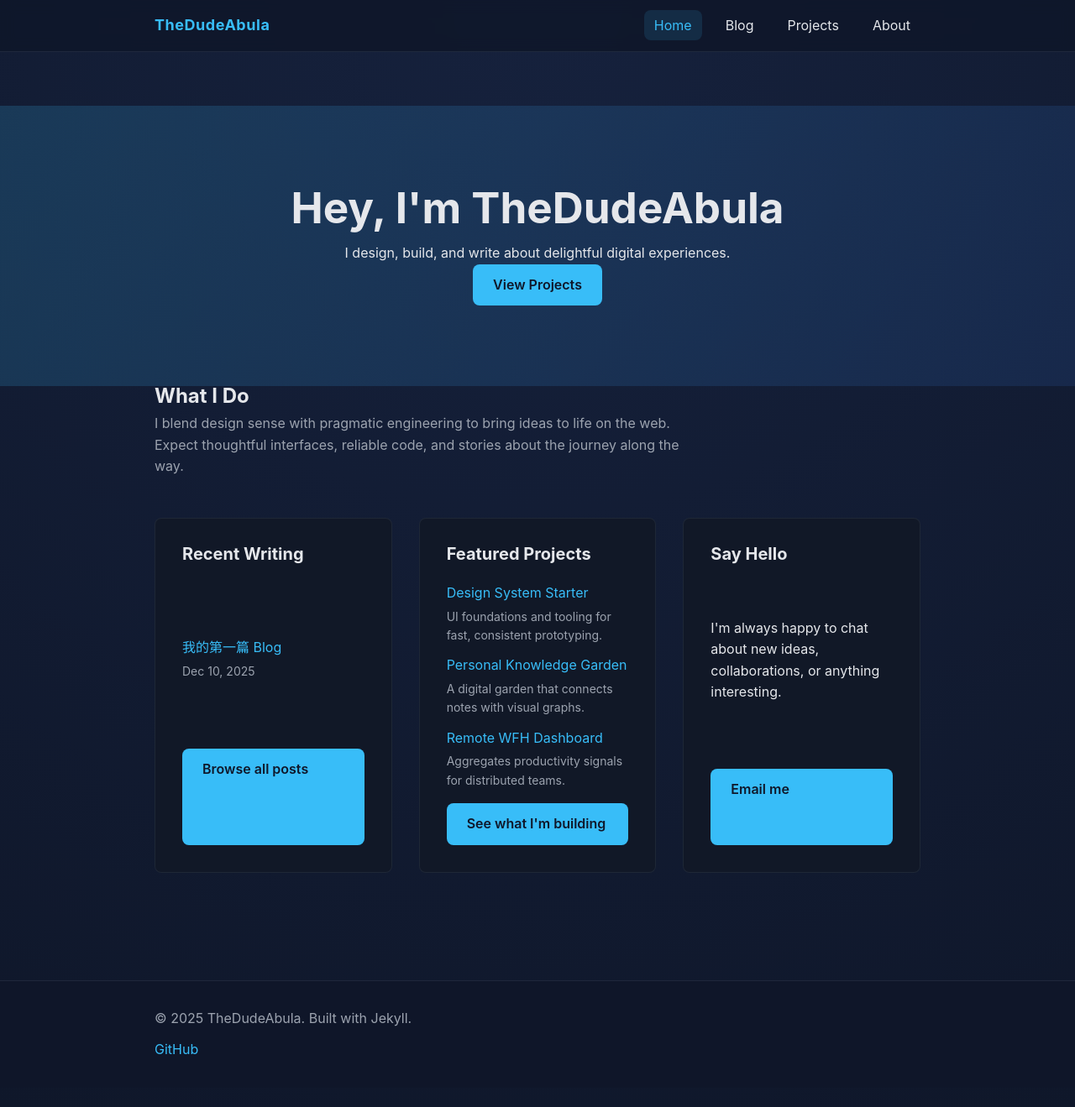
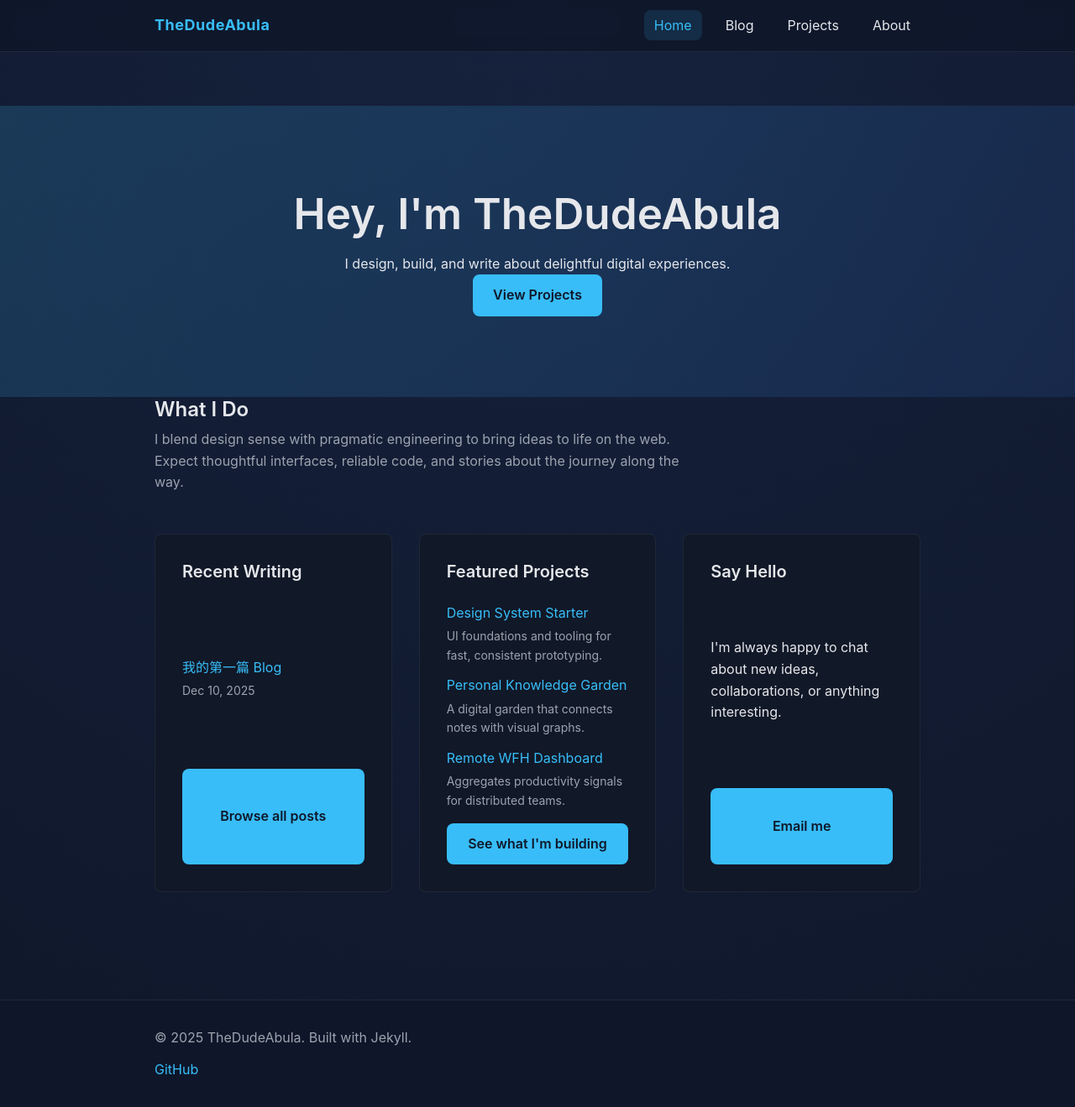
Before and after one commit to BrokeDudeAbula/the.dude.abula.github.io, a Jekyll site: the page built from index.md, in a window 1280 px wide and 1320 px high. Shown: the whole window at 84% size. Built offline with Jekyll 4.4.1, drawn with Linux system fonts in a browser that asks for light colours.

Commit message:
Update text feature
Signed-off-by: BrokeDudeAbula <519020369@qq.com>

```diff
--- a/_config.yml
+++ b/_config.yml
@@ -3,7 +3,7 @@
   Personal site, blog, and project portfolio for TheDudeAbula.
 url: "https://brokedudeabula.github.io"
 baseurl: "/the.dude.abula.github.io"
-lang: en
+lang: zh-CN
 timezone: Asia/Shanghai
 permalink: pretty
 collections_dir: content
--- a/_includes/footer.html
+++ b/_includes/footer.html
@@ -3,7 +3,7 @@
     <p>&copy; {{ site.time | date: '%Y' }} {{ site.title }}. Built with Jekyll.</p>
     <ul class="social-links">
       {% if site.seo.social.github %}
-      <li><a href="https://github.com/{{ site.seo.social.github }}" rel="me noopener" target="_blank">GitHub</a></li>
+      <li><a href="https://github.com/BrokeDudeAbula" rel="me noopener" target="_blank">GitHub</a></li>
       {% endif %}
     </ul>
   </div>
--- a/_sass/base/_typography.scss
+++ b/_sass/base/_typography.scss
@@ -17,8 +17,8 @@
 }
 
 h1, h2, h3, h4, h5, h6 {
-  font-weight: 700;
-  line-height: 1.00;
+  font-weight: 600;
+  line-height: 1.25;
   margin-bottom: 0.5rem;
   color: inherit;
 }
--- a/_sass/components/_layout.scss
+++ b/_sass/components/_layout.scss
@@ -173,7 +173,9 @@
 }
 
 .button {
-  display: inline-block;
+  display: inline-flex;
+  align-items: center;
+  justify-content: center;
   padding: 0.75rem 1.5rem;
   background-color: $color-accent;
   color: #0f172a;
--- a/_sass/components/_prose.scss
+++ b/_sass/components/_prose.scss
@@ -2,6 +2,12 @@
 .post-body {
   display: grid;
   gap: 1.5rem;
+
+  p {
+    text-align: justify;
+    text-justify: inter-ideograph;
+    word-break: break-word;
+  }
 
   h2 {
     margin-top: 0.5rem;
--- a/_sass/utilities/_variables.scss
+++ b/_sass/utilities/_variables.scss
@@ -1,4 +1,4 @@
-$font-stack-base: 'Inter', -apple-system, BlinkMacSystemFont, 'Segoe UI', sans-serif;
+$font-stack-base: 'Inter', 'Noto Sans SC', 'PingFang SC', 'Microsoft YaHei', -apple-system, BlinkMacSystemFont, 'Segoe UI', sans-serif;
 $font-stack-mono: 'Fira Code', 'SFMono-Regular', Menlo, Monaco, Consolas, 'Liberation Mono', 'Courier New', monospace;
 $color-background: #0f172a;
 $color-surface: #111827;
```
